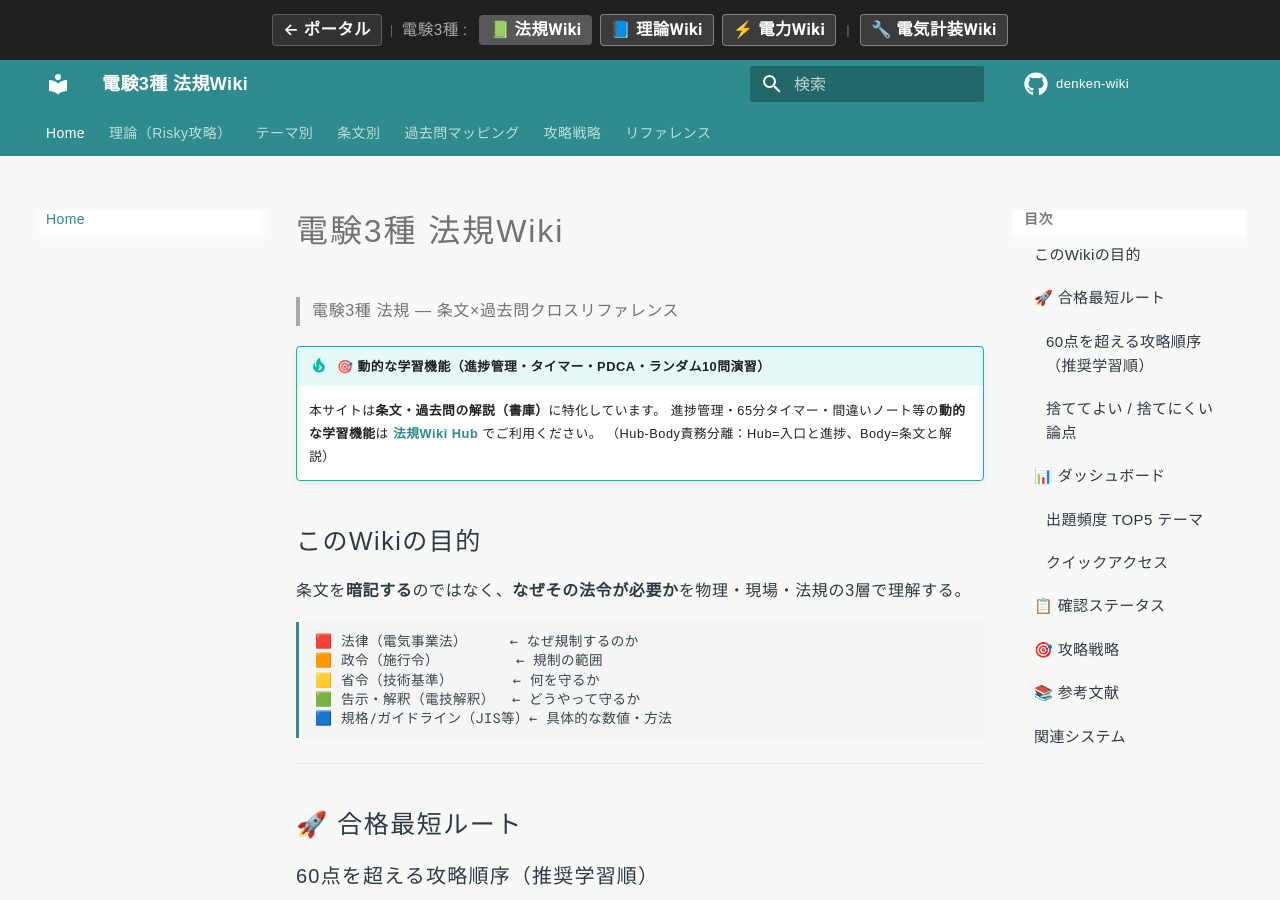
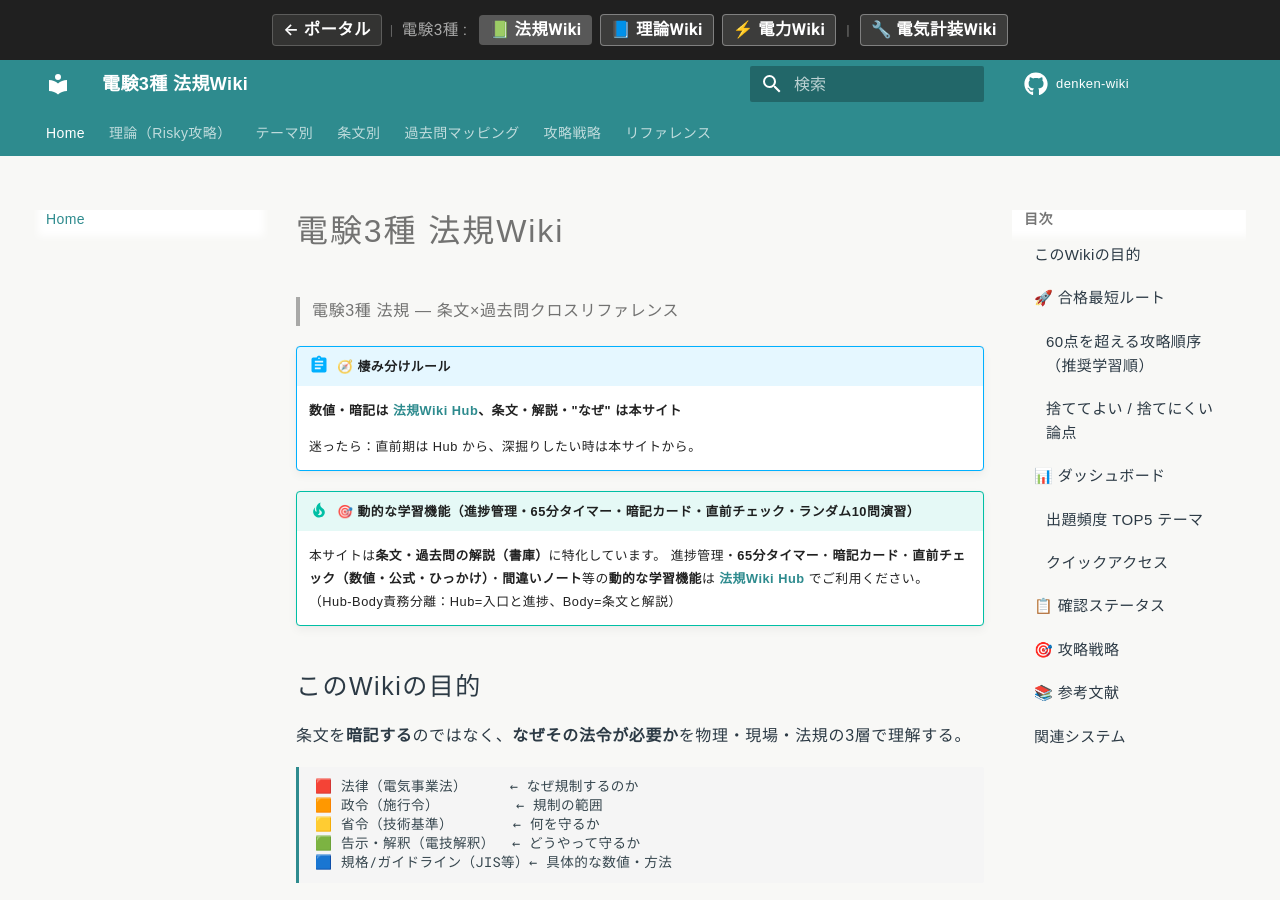
Before and after one commit to kfurufuru/denken-wiki, an MkDocs documentation site: the page built from docs/index.md, in a window 1280 px wide and 900 px high. Built offline with MkDocs 1.6.1 and Material for MkDocs 9.7.7, drawn with Linux system fonts in a browser that asks for light colours; comment, search, counter and statistics services are not loaded; some of the changed text lies outside the part shown.

Commit message:
feat: 棲み分け再設計 Tier 1 - 重複解消・行動ベースバナー・1行ルール明文化
denken-hoki（法規Wiki Hub）との棲み分け再設計（AI社員6名議論で全員同意）：

1. Home: 棲み分け1行ルール追加（数値・暗記はHub／条文・解説・"なぜ"はwiki）
2. Home: クイックアクセスに「学習の進め方」追加・「数値確認」を分岐文言に修正
3. voltage-zones.md: SOTバナー追加（暗記用はHub・本ページは解説用）
4. grounding-comparison.md: SOTバナー追加（暗記用はHub・本ページは解説用）
5. b-mondai-template.md: SOTバナー追加（演習はHub・本ページは解法理解用）

電圧区分の完全重複は hoki に SOT 集約。粒度統一の大改修・YAML SOT化は永遠にやらない（数値重複3件超えで再検討の発火条件あり）。

Co-Authored-By: Claude Opus 4.7 <noreply@anthropic.com>

```diff
--- a/docs/index.md
+++ b/docs/index.md
@@ -2,9 +2,14 @@
 
 > 電験3種 法規 — 条文×過去問クロスリファレンス
 
-!!! tip "🎯 動的な学習機能（進捗管理・タイマー・PDCA・ランダム10問演習）"
+!!! abstract "🧭 棲み分けルール"
+    **数値・暗記は [法規Wiki Hub](http://127.0.0.1:8092/denken-hoki-wiki.html)、条文・解説・"なぜ" は本サイト**
+
+    迷ったら：直前期は Hub から、深掘りしたい時は本サイトから。
+
+!!! tip "🎯 動的な学習機能（進捗管理・65分タイマー・暗記カード・直前チェック・ランダム10問演習）"
     本サイトは**条文・過去問の解説（書庫）**に特化しています。
-    進捗管理・65分タイマー・間違いノート等の**動的な学習機能**は
+    進捗管理・**65分タイマー**・**暗記カード**・**直前チェック（数値・公式・ひっかけ）**・**間違いノート**等の**動的な学習機能**は
     [**法規Wiki Hub**](http://127.0.0.1:8092/denken-hoki-wiki.html) でご利用ください。
     （Hub-Body責務分離：Hub=入口と進捗、Body=条文と解説）
 
@@ -62,10 +67,11 @@
 
 | カテゴリ | リンク |
 |---------|-------|
+| 📍 学習の進め方を確認 | [学習システム全体マップ](reference/system-map.md) |
 | 🔍 テーマ別で探す | [テーマ一覧](themes/index.md) |
 | 📖 条文番号で探す | [条文一覧](articles/index.md) |
 | 📝 過去問から探す | [過去問マッピング](kakomon/index.md) |
-| 🔢 数値を確認する | [頻出数値一覧](reference/numbers.md) |
+| 🔢 条文ベースで数値を確認 | [頻出数値一覧](reference/numbers.md)（暗記用は[法規Wiki Hub](http://127.0.0.1:8092/denken-hoki-wiki.html)） |
 | 🎯 攻略戦略で学ぶ | [攻略戦略](strategy/index.md) |
 | 🏛️ 法体系を確認する | [法体系の全体構造](reference/hourei-taikei.md) |
 
```
Also changed, not shown: docs/reference/b-mondai-template.md (+5 -0 lines), docs/reference/grounding-comparison.md (+5 -0 lines), docs/reference/voltage-zones.md (+5 -0 lines).
